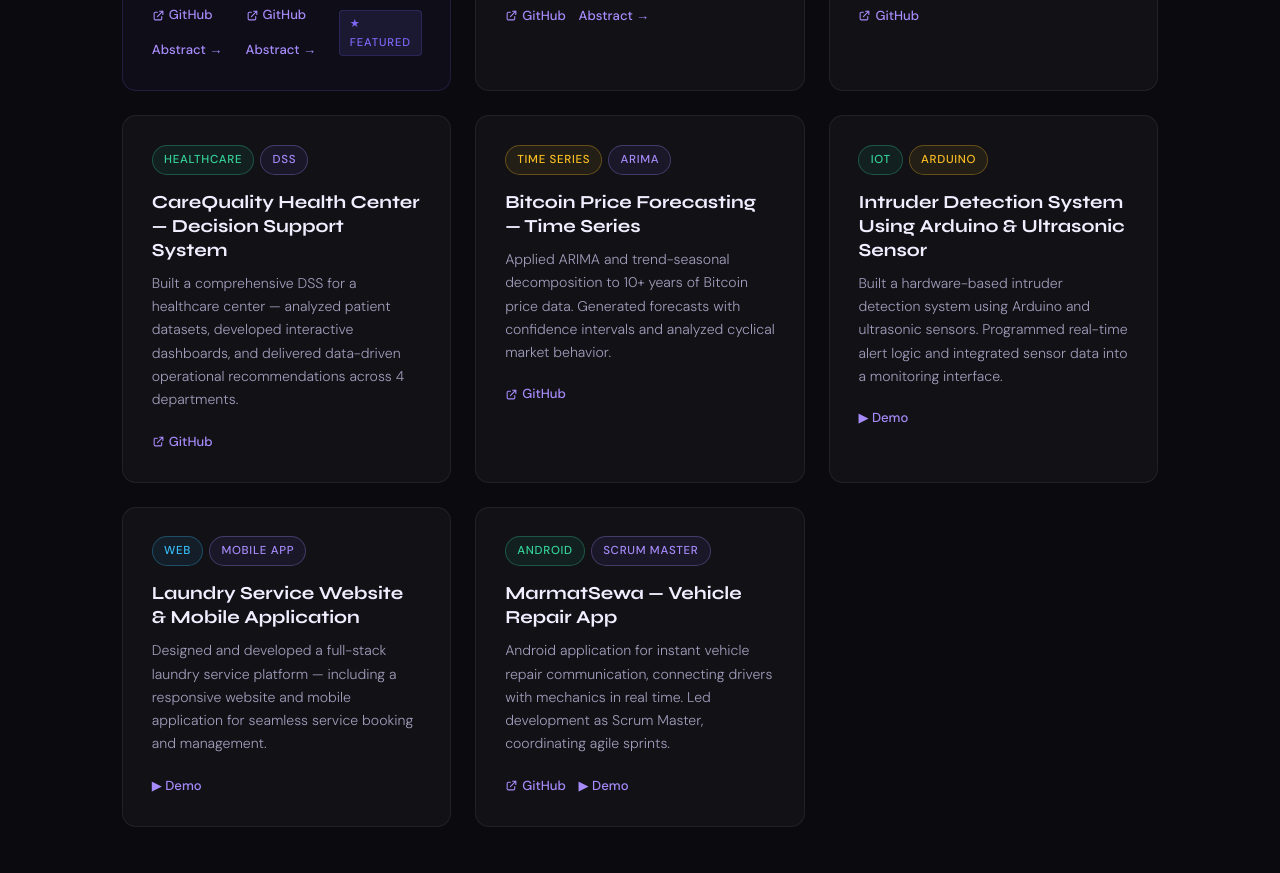
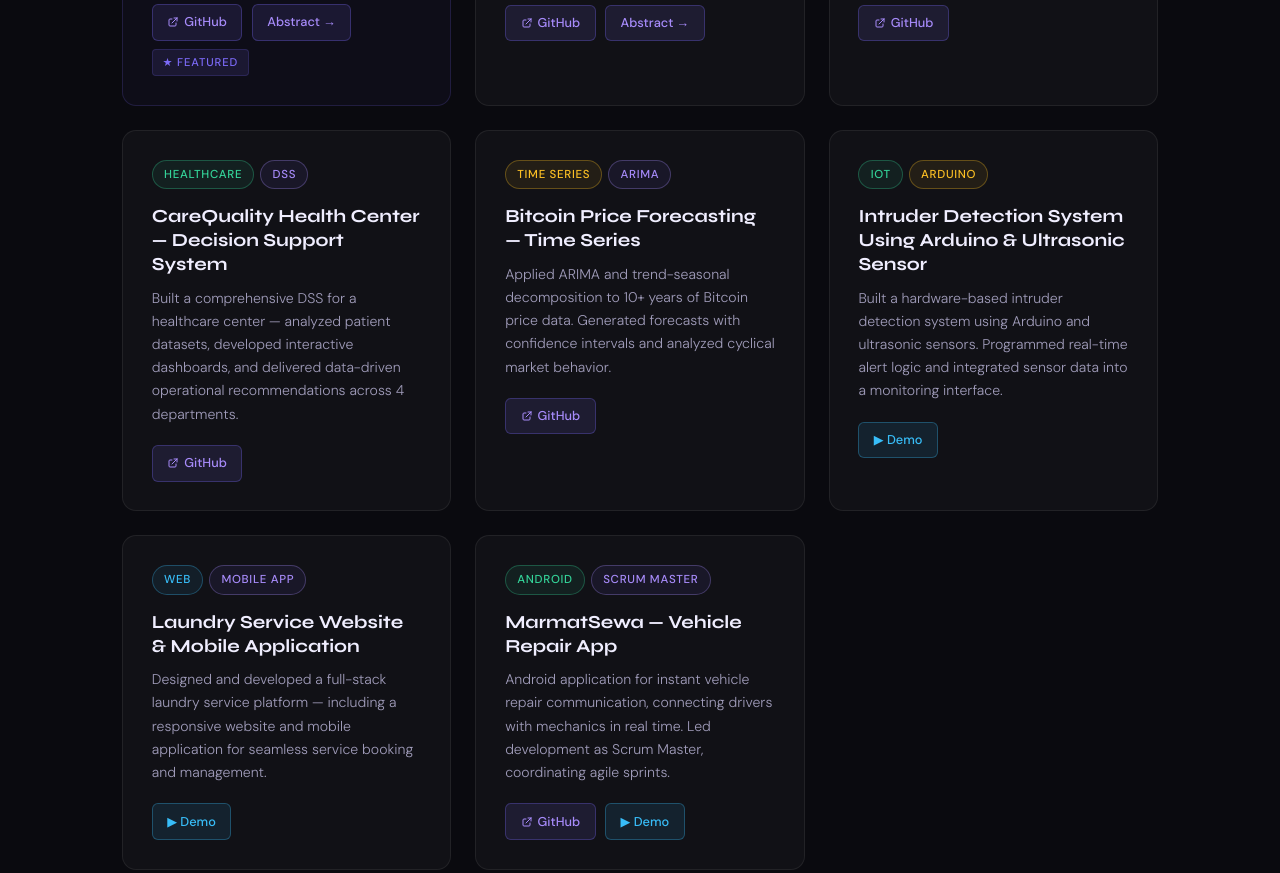
Before and after one commit to Sristi-Dumre/Sristi-Dumre.github.io, a plain HTML site: page index.html in a window 1280 px wide. Shown: the part 4060-4933 px from the top of the page. Drawn offline with Linux system fonts and the light colour scheme.

Commit message:
Update index.html

```diff
--- a/index.html
+++ b/index.html
@@ -217,6 +217,7 @@
     content:''; position:absolute; inset:0;
     background:linear-gradient(135deg,rgba(124,106,247,0.05) 0%,transparent 60%);
     opacity:0; transition:opacity 0.3s;
+    pointer-events:none;
   }
   .project-card:hover { border-color:var(--border); transform:translateY(-4px); box-shadow:0 20px 60px rgba(0,0,0,0.4); }
   .project-card:hover::before { opacity:1; }
@@ -235,14 +236,26 @@
     color:var(--text); margin-bottom:0.6rem; line-height:1.3;
   }
   .project-card p { font-size:0.88rem; color:var(--text2); line-height:1.65; margin-bottom:1.2rem; font-weight:300; }
-  .project-meta { display:flex; align-items:center; justify-content:space-between; }
-  .project-links { display:flex; gap:0.8rem; flex-wrap:wrap; }
+  .project-meta { display:flex; align-items:center; justify-content:space-between; flex-wrap:wrap; gap:0.5rem; position:relative; z-index:2; }
+  .project-links { display:flex; gap:0.6rem; flex-wrap:wrap; position:relative; z-index:2; }
   .proj-link {
-    font-size:0.82rem; color:var(--accent2); text-decoration:none;
-    font-weight:500; display:flex; align-items:center; gap:4px; transition:color 0.2s;
+    font-size:0.8rem; font-weight:500;
+    display:inline-flex; align-items:center; gap:5px;
+    padding:0.4rem 0.9rem; border-radius:6px;
+    background:rgba(124,106,247,0.12); border:1px solid rgba(124,106,247,0.3);
+    color:var(--accent2); text-decoration:none;
+    transition:all 0.2s; cursor:pointer;
+    position:relative; z-index:3;
   }
-  .proj-link:hover { color:var(--text); }
-  .proj-link svg { width:13px; height:13px; }
+  .proj-link:hover {
+    background:var(--accent); color:#fff;
+    border-color:var(--accent); transform:translateY(-1px);
+  }
+  .proj-link svg { width:12px; height:12px; flex-shrink:0; }
+  .proj-link.demo {
+    background:rgba(56,189,248,0.1); border-color:rgba(56,189,248,0.3); color:var(--accent3);
+  }
+  .proj-link.demo:hover { background:var(--accent3); color:#000; border-color:var(--accent3); }
   .featured-badge {
     font-size:0.7rem; font-weight:500; text-transform:uppercase;
     letter-spacing:0.08em; color:var(--accent);
@@ -602,25 +615,14 @@
           <span class="tag tag-green">Published</span>
         </div>
         <h3>Analysis of Job Trends in AI & Machine Learning</h3>
-        <p>Analyzed thousands of LinkedIn job listings using logistic regression, KNN, cluster analysis, and association analysis to map skill demand and hiring trends in the AI/ML market. Published at WDSI 2025.</p>        <div class="project-meta">
+        <p>Analyzed thousands of LinkedIn job listings using logistic regression, KNN, cluster analysis, and association analysis to map skill demand and hiring trends in the AI/ML market. Published at WDSI 2025.</p>
+        <div class="project-meta">
           <div class="project-links">
             <a href="https://github.com/Sristi-Dumre/Analysis-of-Job-Trends-in-AI_ML" target="_blank" class="proj-link">
               <svg fill="none" viewBox="0 0 24 24" stroke="currentColor"><path stroke-linecap="round" stroke-linejoin="round" stroke-width="2" d="M10 6H6a2 2 0 00-2 2v10a2 2 0 002 2h10a2 2 0 002-2v-4M14 4h6m0 0v6m0-6L10 14"/></svg>GitHub
             </a>
             <a href="http://wdsinet.org/Annual_Meetings/2025_Proceedings/papers/abstract-275.pdf" target="_blank" class="proj-link">Abstract →</a>
           </div>
-         <div class="project-links">
-          <a href="https://github.com/Sristi-Dumre/Analysis-of-Job-Trends-in-AI_ML" target="_blank" class="proj-link">
-            <svg fill="none" viewBox="0 0 24 24" stroke="currentColor">
-              <path stroke-linecap="round" stroke-linejoin="round" stroke-width="2" d="M10 6H6a2 2 0 00-2 2v10a2 2 0 002 2h10a2 2 0 002-2v-4M14 4h6m0 0v6m0-6L10 14"/>
-            </svg>
-            GitHub
-          </a>
-
-        <a href="http://wdsinet.org/Annual_Meetings/2025_Proceedings/papers/abstract-285.pdf" target="_blank" class="proj-link">
-          Abstract →
-        </a>
-        </div>
           <span class="featured-badge">★ Featured</span>
         </div>
       </div>
@@ -700,7 +702,7 @@
         <p>Built a hardware-based intruder detection system using Arduino and ultrasonic sensors. Programmed real-time alert logic and integrated sensor data into a monitoring interface.</p>
         <div class="project-meta">
           <div class="project-links">
-            <a href="https://www.youtube.com/watch?v=XN9_8L22DXo" target="_blank" class="proj-link">▶ Demo</a>
+            <a href="https://www.youtube.com/watch?v=XN9_8L22DXo" target="_blank" class="proj-link demo">▶ Demo</a>
           </div>
         </div>
       </div>
@@ -714,7 +716,7 @@
         <p>Designed and developed a full-stack laundry service platform — including a responsive website and mobile application for seamless service booking and management.</p>
         <div class="project-meta">
           <div class="project-links">
-            <a href="https://www.youtube.com/watch?v=38ZmuuwgDrE&feature=youtu.be" target="_blank" class="proj-link">▶ Demo</a>
+            <a href="https://www.youtube.com/watch?v=38ZmuuwgDrE&feature=youtu.be" target="_blank" class="proj-link demo">▶ Demo</a>
           </div>
         </div>
       </div>
@@ -731,7 +733,7 @@
             <a href="https://github.com/aashikmajhi/MarmatSewa" target="_blank" class="proj-link">
               <svg fill="none" viewBox="0 0 24 24" stroke="currentColor"><path stroke-linecap="round" stroke-linejoin="round" stroke-width="2" d="M10 6H6a2 2 0 00-2 2v10a2 2 0 002 2h10a2 2 0 002-2v-4M14 4h6m0 0v6m0-6L10 14"/></svg>GitHub
             </a>
-            <a href="https://youtu.be/XpwpMrWW3Vs" target="_blank" class="proj-link">▶ Demo</a>
+            <a href="https://youtu.be/XpwpMrWW3Vs" target="_blank" class="proj-link demo">▶ Demo</a>
           </div>
         </div>
       </div>
@@ -896,7 +898,7 @@
 
       <div class="pub-card">
         <span class="pub-year-badge">WDSI 2025</span>
-      <div class="pub-content">
+        <div class="pub-content">
           <h4>AI/ML Job Market Analysis — Advanced Analytics</h4>
           <p>Analysis of AI/ML job listings from LinkedIn to identify hiring trends, required skill sets, and emerging roles in the artificial intelligence labor market.</p>
           <a href="http://wdsinet.org/Annual_Meetings/2025_Proceedings/papers/abstract-275.pdf" target="_blank" class="pub-link">→ View Abstract</a>
```
